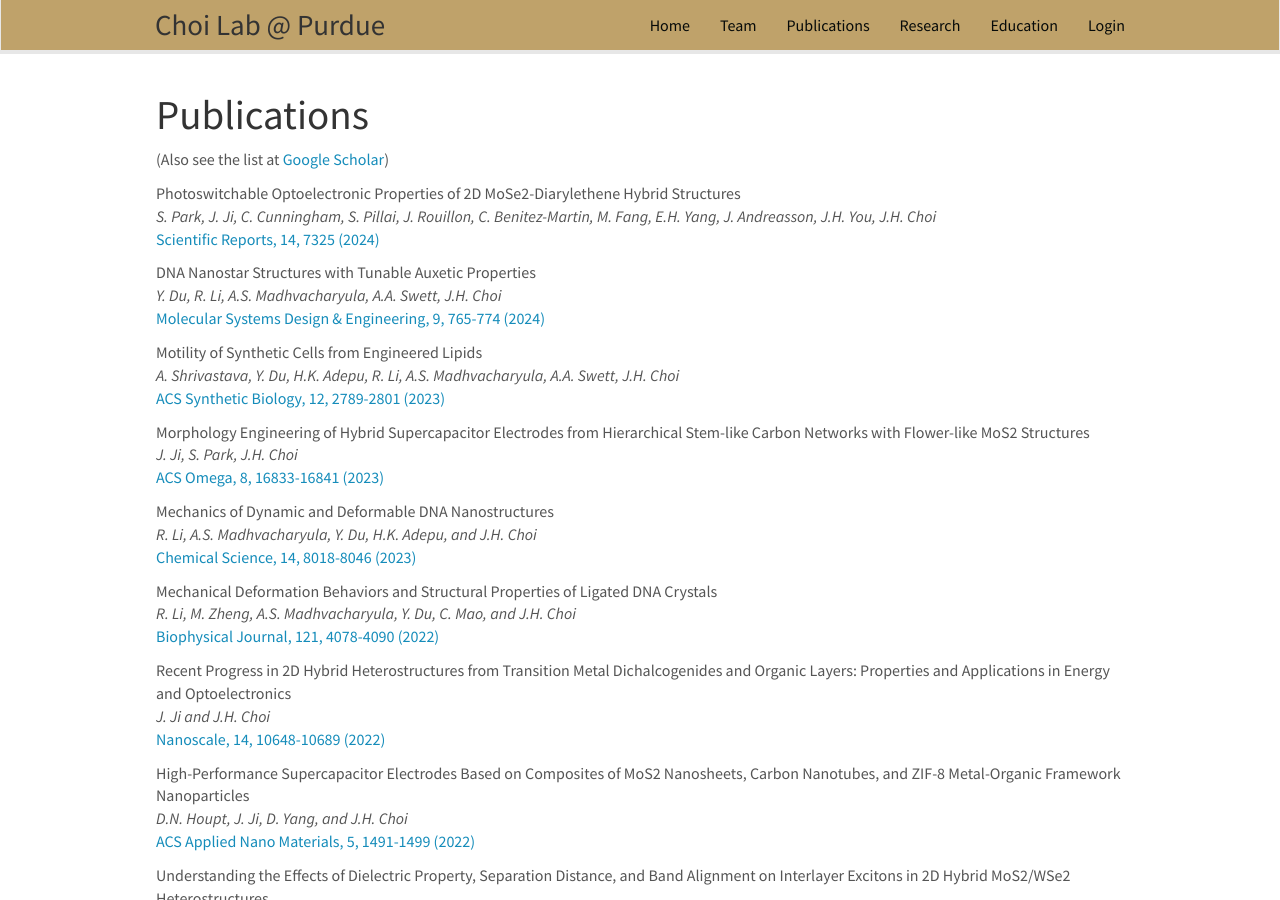
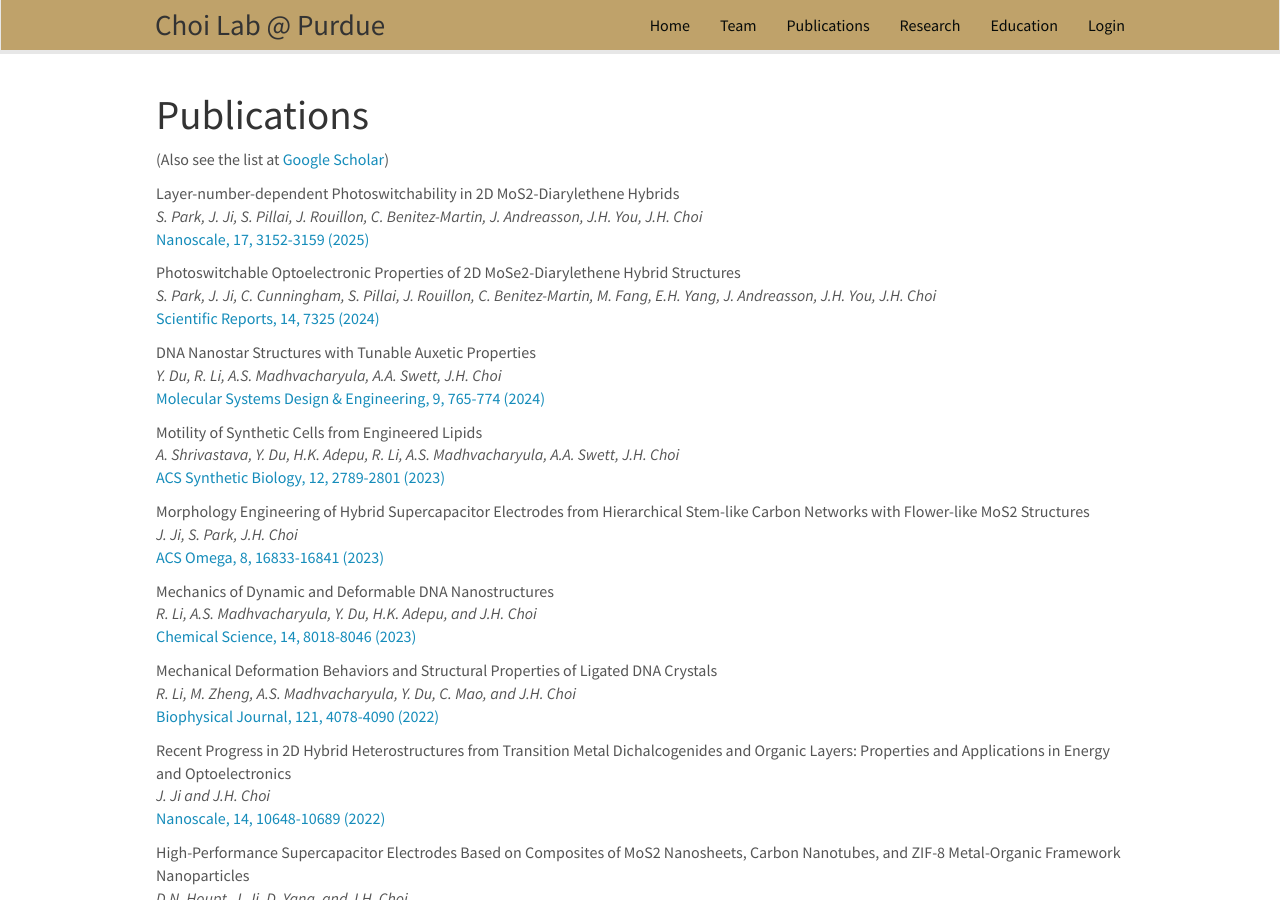
Before and after one commit to choidnalab/choidnalab.github.io, a Jekyll site: the page built from _pages/publications.md, in a window 1280 px wide and 900 px high. Built offline with Jekyll 4.4.1, drawn with Linux system fonts in a browser that asks for light colours; nearby versions of some CDN libraries.

Commit message:
Update publist.yml

```diff
--- a/_data/publist.yml
+++ b/_data/publist.yml
@@ -1,3 +1,13 @@
+- title: "Layer-number-dependent Photoswitchability in 2D MoS2-Diarylethene Hybrids"
+  image: Conformation.png
+  description:
+  authors: S. Park, J. Ji, S. Pillai, J. Rouillon, C. Benitez-Martin, J. Andreasson, J.H. You, J.H. Choi
+  link:
+    url: https://doi.org/10.1039/D4NR03631J
+    display: Nanoscale, 17, 3152-3159 (2025)
+  highlight: 0
+  news2:
+
 - title: "Photoswitchable Optoelectronic Properties of 2D MoSe2-Diarylethene Hybrid Structures"
   image: Conformation.png
   description:
```
